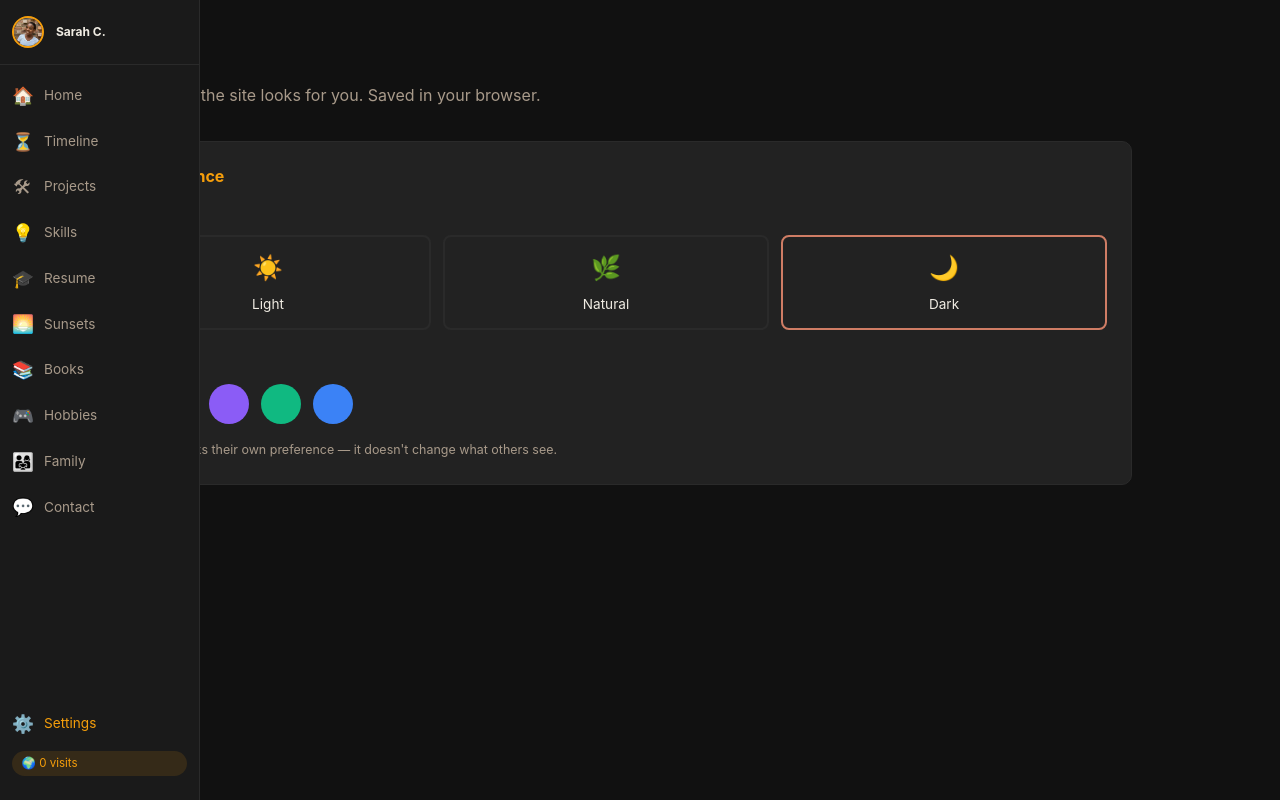
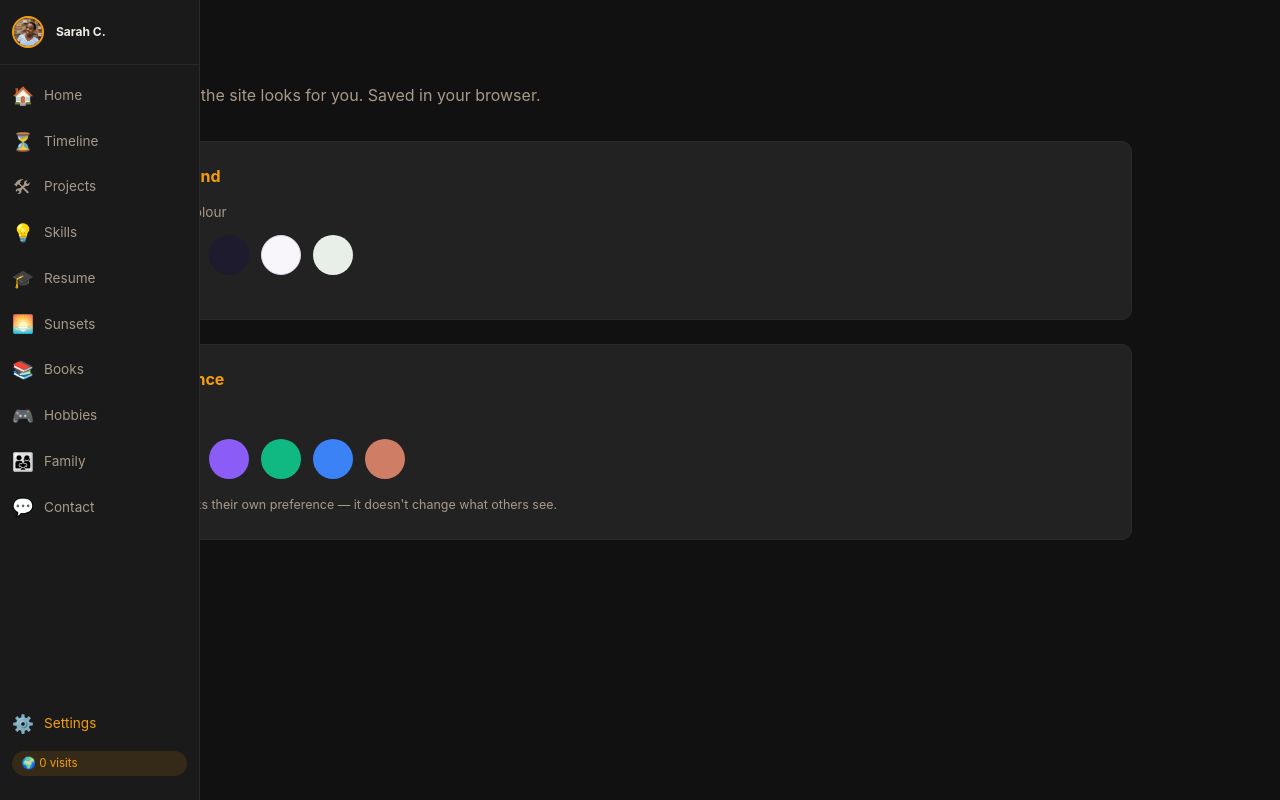
Before and after one commit to Sarah-Chidzanga/sarah-portfolio-hub, a Flask app: page /settings in a window 1280 px wide. Run offline with Flask 3, Linux system fonts and the light colour scheme; data that the repository does not hold is empty; some libraries are stand-ins or nearby versions.

Commit message:
feat: add background colour swatches to settings page

```diff
--- a/templates/settings.html
+++ b/templates/settings.html
@@ -6,23 +6,29 @@
 <p class="section-subtitle">Customise how the site looks for you. Saved in your browser.</p>
 
 <div class="settings-section">
+  <h3>🖼 Background</h3>
+  <p style="color: var(--text-secondary); font-size: 0.85rem; margin-bottom: 0.75rem;">Background colour</p>
+  <div class="accent-options" style="margin-bottom:1.25rem;">
+    <div class="accent-swatch bg-swatch" data-bg="dark"
+         style="background:#111111;"
+         onclick="SarahSettings.setBg('dark')" title="Dark"></div>
+    <div class="accent-swatch bg-swatch" data-bg="deep-blue"
+         style="background:#0f1929;"
+         onclick="SarahSettings.setBg('deep-blue')" title="Deep Blue"></div>
+    <div class="accent-swatch bg-swatch" data-bg="midnight"
+         style="background:#1e1b2e;"
+         onclick="SarahSettings.setBg('midnight')" title="Midnight"></div>
+    <div class="accent-swatch bg-swatch" data-bg="pearl"
+         style="background:#F8F6FA; border:1px solid var(--border);"
+         onclick="SarahSettings.setBg('pearl')" title="Pearl"></div>
+    <div class="accent-swatch bg-swatch" data-bg="sage"
+         style="background:#E8EFE8;"
+         onclick="SarahSettings.setBg('sage')" title="Sage"></div>
+  </div>
+</div>
+
+<div class="settings-section">
   <h3>🎨 Appearance</h3>
-
-  <p style="color: var(--text-secondary); font-size: 0.85rem; margin-bottom: 0.75rem;">Theme</p>
-  <div class="theme-options">
-    <div class="theme-option" data-theme="light" onclick="SarahSettings.setTheme('light')">
-      <div style="font-size: 1.5rem;">☀️</div>
-      <div style="margin-top: 0.4rem; font-size: 0.85rem;">Light</div>
-    </div>
-    <div class="theme-option" data-theme="natural" onclick="SarahSettings.setTheme('natural')">
-      <div style="font-size: 1.5rem;">🌿</div>
-      <div style="margin-top: 0.4rem; font-size: 0.85rem;">Natural</div>
-    </div>
-    <div class="theme-option" data-theme="dark" onclick="SarahSettings.setTheme('dark')">
-      <div style="font-size: 1.5rem;">🌙</div>
-      <div style="margin-top: 0.4rem; font-size: 0.85rem;">Dark</div>
-    </div>
-  </div>
 
   <p style="color: var(--text-secondary); font-size: 0.85rem; margin-bottom: 0.75rem;">Accent Colour</p>
   <div class="accent-options">
@@ -31,6 +37,7 @@
     <div class="accent-swatch" data-accent="violet" style="background:#8b5cf6;" onclick="SarahSettings.setAccent('violet')" title="Violet"></div>
     <div class="accent-swatch" data-accent="sage"   style="background:#10b981;" onclick="SarahSettings.setAccent('sage')"   title="Sage"></div>
     <div class="accent-swatch" data-accent="blue"   style="background:#3b82f6;" onclick="SarahSettings.setAccent('blue')"   title="Blue"></div>
+    <div class="accent-swatch" data-accent="rose"   style="background:#CF7D65;" onclick="SarahSettings.setAccent('rose')"   title="Rose"></div>
   </div>
 
   <p style="margin-top: 1rem; font-size: 0.78rem; color: var(--text-secondary);">
@@ -39,14 +46,16 @@
 </div>
 
 <script>
-  // Mark the active theme and accent on page load
   document.addEventListener('DOMContentLoaded', function () {
     var c = SarahSettings.current();
     document.querySelectorAll('.theme-option').forEach(function (el) {
       el.classList.toggle('active', el.dataset.theme === c.theme);
     });
-    document.querySelectorAll('.accent-swatch').forEach(function (el) {
+    document.querySelectorAll('.accent-swatch:not(.bg-swatch)').forEach(function (el) {
       el.classList.toggle('active', el.dataset.accent === c.accent);
+    });
+    document.querySelectorAll('.bg-swatch').forEach(function (el) {
+      el.classList.toggle('active', el.dataset.bg === c.bg);
     });
   });
 </script>
```
